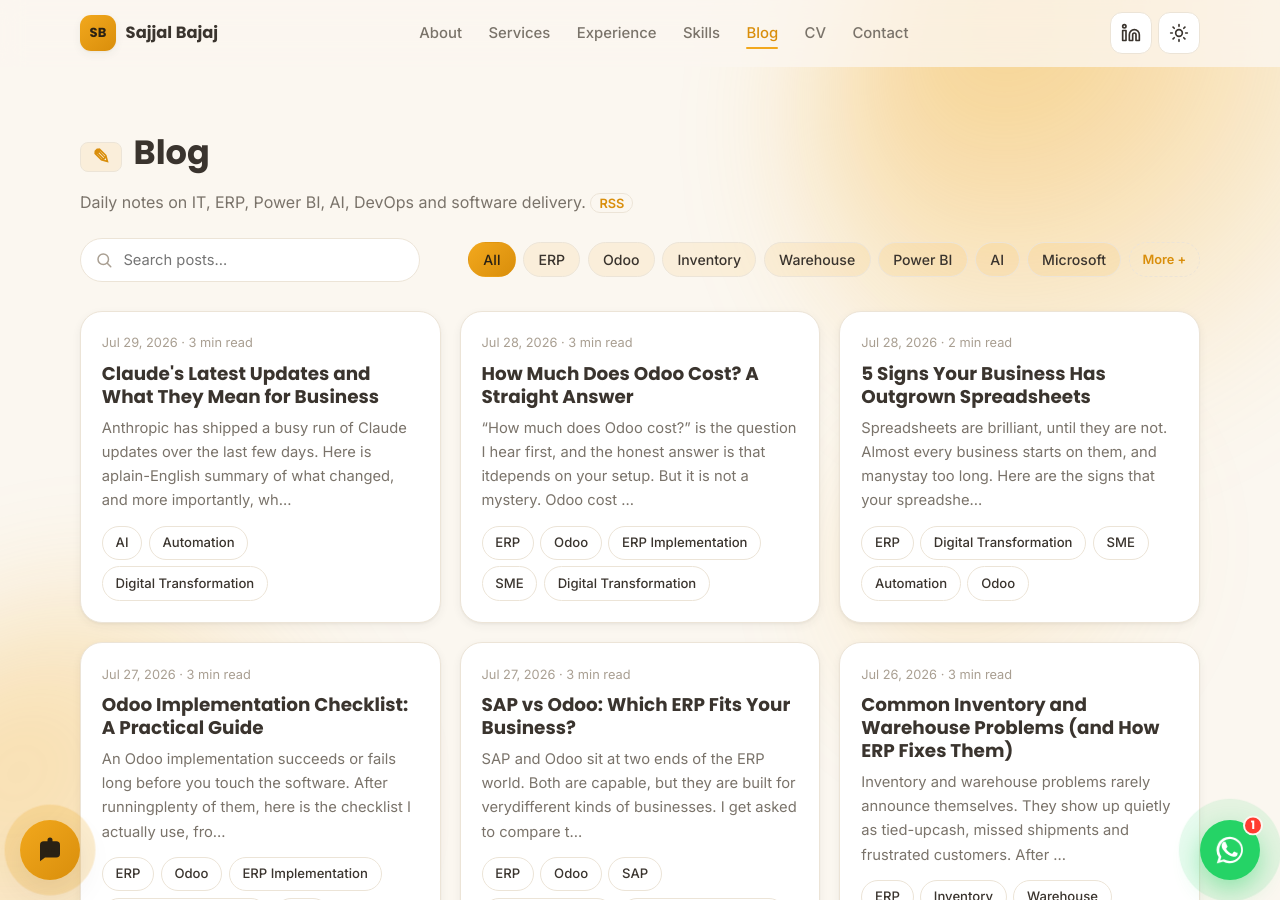
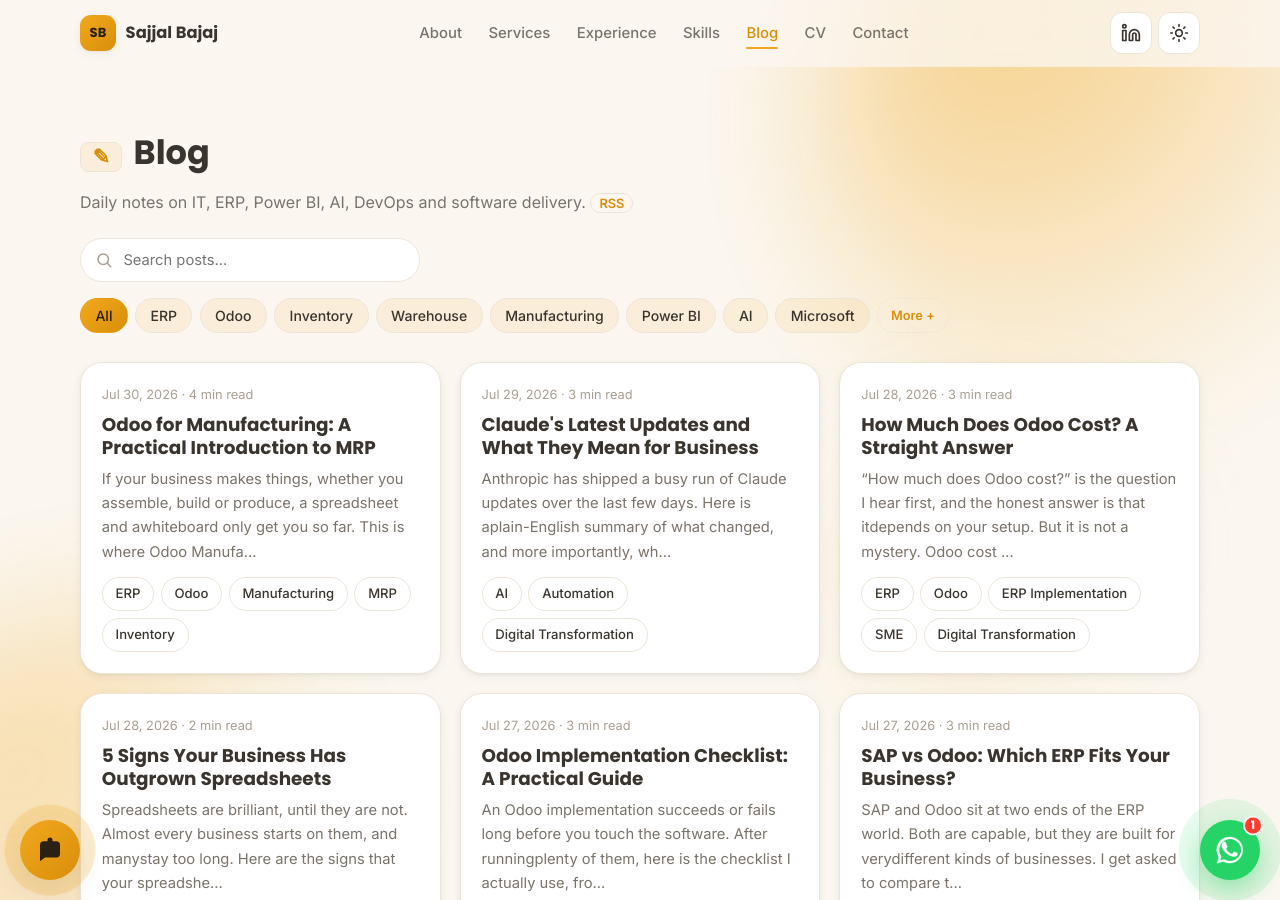
Before and after one commit to sajjalbajaj/sajjalbajaj.github.io, a Jekyll site: the page built from blog.html, in a window 1280 px wide and 900 px high. Built offline with Jekyll 4.4.1, drawn with Linux system fonts in a browser that asks for light colours; part of the change alters nothing that is shown.

Commit message:
post: Odoo for Manufacturing - A Practical Introduction to MRP
Co-Authored-By: Claude Opus 4.8 <noreply@anthropic.com>

```diff
--- /dev/null
+++ b/_posts/2026-07-30-odoo-manufacturing-mrp-introduction.md
@@ -0,0 +1,92 @@
+---
+layout: post
+title: "Odoo for Manufacturing: A Practical Introduction to MRP"
+date: 2026-07-30 09:00:00 +0530
+tags: [ERP, Odoo, Manufacturing, MRP, Inventory]
+description: "A plain-English introduction to Odoo Manufacturing (MRP): bills of materials, work orders, routings and how it connects to inventory, for businesses that actually make things."
+---
+
+If your business makes things, whether you assemble, build or produce, a spreadsheet and a
+whiteboard only get you so far. This is where **Odoo Manufacturing (MRP)** comes in. Here is a
+plain-English introduction to what it does and how the pieces fit together.
+
+## What MRP actually means
+
+MRP stands for **Material Requirements Planning**. Strip away the jargon and it answers three
+simple questions:
+
+1. What do we need to make, and how many?
+2. What materials and steps does each one need?
+3. Do we have the materials in stock, or do we need to buy or produce more?
+
+Odoo's Manufacturing app handles all three, and it does it while staying connected to your stock,
+your purchasing and your sales. That connection is the whole point of an ERP.
+
+## The building block: the Bill of Materials
+
+Everything in manufacturing starts with the **Bill of Materials (BoM)**. Think of it as the recipe
+for a product: the list of components and quantities needed to make one finished item.
+
+A good BoM tells Odoo exactly what to consume when you produce something. Make ten units, and Odoo
+knows to deduct ten times the recipe from stock. No manual maths, no guesswork about what you have
+left.
+
+Odoo also supports more advanced cases: multi-level BoMs (a component that is itself manufactured),
+kits, and variants, so the same structure scales from simple assembly to real production.
+
+## Manufacturing Orders: turning a plan into work
+
+A **Manufacturing Order (MO)** is the instruction to actually produce something. It pulls in the
+BoM, reserves the components, and tracks the job from start to finish.
+
+When the order is done, Odoo does the bookkeeping for you: it removes the raw materials from stock
+and adds the finished product. Your inventory stays accurate without anyone re-keying it.
+
+## Work Orders and routings: the how, step by step
+
+For anything beyond simple assembly, you can define a **routing**: the sequence of operations
+needed to make the product, and the work centre where each step happens.
+
+Odoo then breaks a Manufacturing Order into **Work Orders**, one per operation. Your shop floor can
+start, pause and complete each step, often from a tablet at the work centre. That gives you two
+things most spreadsheets never will: real-time progress and a genuine record of how long things
+take.
+
+## Where it connects to the rest of the business
+
+This is the part that matters most. In Odoo, manufacturing does not sit in a silo:
+
+- **Inventory:** components are reserved and consumed, finished goods are received, all automatically.
+- **Purchasing:** if you are short on materials, Odoo can flag it and help you reorder in time.
+- **Sales:** a customer order can trigger production, so you make what you actually need.
+- **Costing:** you get a clearer picture of what each product really costs to make.
+
+One connected flow, from a sales order to raw materials to a finished product, all in the same
+system.
+
+## Planning ahead
+
+Beyond single orders, Odoo helps you plan. Reordering rules keep key components in stock, and
+planning tools help you look ahead at what needs producing and whether you have the capacity to do
+it. You move from reacting to shortages to seeing them coming.
+
+## Do you need all of it on day one?
+
+No, and you should not try. Start lean:
+
+1. Build accurate Bills of Materials for your main products.
+2. Run basic Manufacturing Orders and get your stock moving correctly.
+3. Add work centres and routings once the basics are solid.
+4. Layer in planning and costing as you grow.
+
+Get the foundation right, keep it clean, and expand from there. That is the same advice I give for
+any ERP rollout, and it holds especially true for manufacturing.
+
+## My take
+
+For small and mid-sized manufacturers, Odoo MRP turns making things into a controlled, visible
+process instead of a daily scramble. The magic is not any single feature. It is that production,
+stock, purchasing and sales finally speak to each other.
+
+If you make products and your current setup is held together by spreadsheets and memory, this is
+exactly the kind of problem Odoo solves well. Happy to help you map it out.
--- a/blog.html
+++ b/blog.html
@@ -3,7 +3,7 @@ layout: default
 permalink: /blog/
 title: Blog
 description: Daily notes on IT, ERP, Power BI, AI, DevOps and software delivery by Sajjal Bajaj.
-primary_tags: [ERP, Odoo, Inventory, Warehouse, Power BI, AI, Microsoft]
+primary_tags: [ERP, Odoo, Inventory, Warehouse, Manufacturing, Power BI, AI, Microsoft]
 ---
 <section class="section blog">
   <h1 class="section-title reveal"><span class="section-title__no">✎</span> Blog</h1>
```
